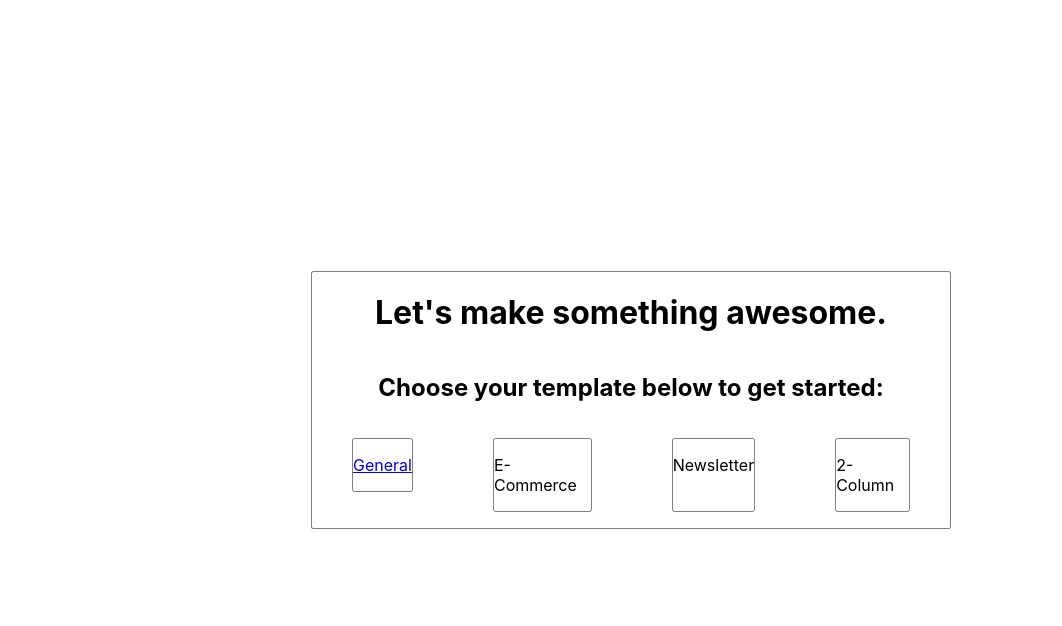
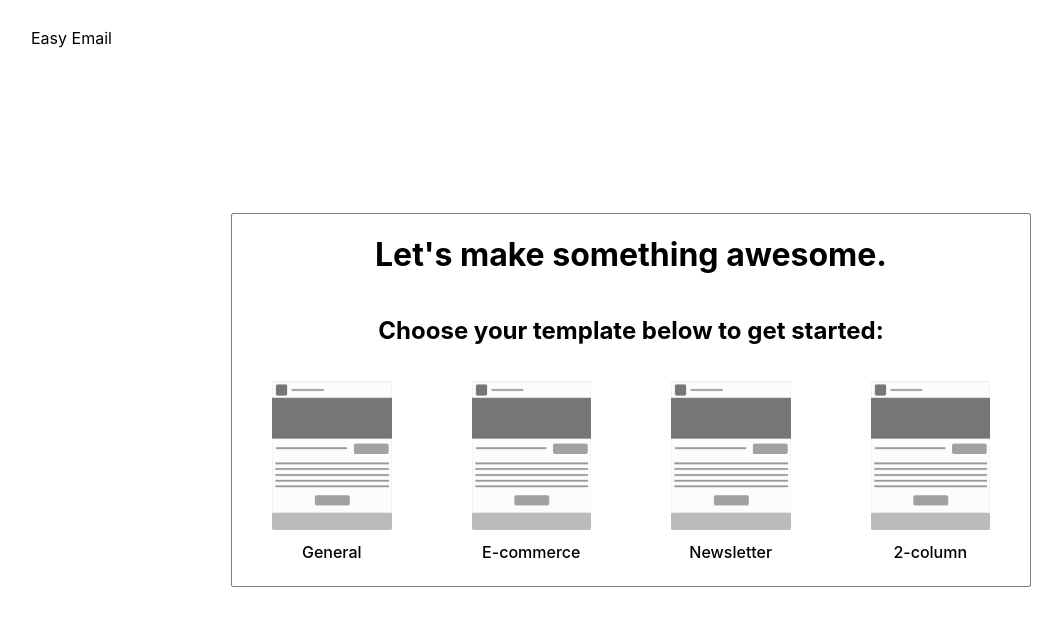
Before and after one commit to ryanbahan/easy-email-2020, a React (Create React App) app: page / in a window 1280 px wide. Shown: the top 626 px of the page, without its empty margins (9-1071 px from the left). Built offline with nearby package versions, Linux system fonts and the light colour scheme.

Commit message:
Update landing page

```diff
--- /dev/null
+++ b/src/views/LandingPage/LandingPage.css
@@ -0,0 +1,5 @@
+a {
+  text-decoration: none;
+  font-weight: 500;
+  color: #000;
+}
--- a/src/views/LandingPage/LandingPage.js
+++ b/src/views/LandingPage/LandingPage.js
@@ -1,17 +1,39 @@
 import React from 'react';
 import { Link } from 'react-router-dom';
+import './LandingPage.css'
 
 const LandingPage = () => {
   return (
     <div style={{position: "absolute", zIndex: "10", display: "flex", flexDirection: "column", width: "100%", height: "100vh", justifyContent: "center", alignItems: "center"}}>
-      <div style={{display: "flex", flexDirection: "column", width: "50%", border: "solid 0.5px rgba(0,0,0,0.5)", borderRadius: "2.5px", justifyContent: "center", alignItems: "center", backgroundColor: "#fff"}}>
+      <p style={{position: "absolute", top: "0.75rem", left: "2.5rem"}}>Easy Email</p>
+      <div style={{display: "flex", flexWrap: "wrap", flexDirection: "column", width: "50rem", border: "solid 0.5px rgba(0,0,0,0.5)", borderRadius: "2.5px", justifyContent: "center", alignItems: "center", backgroundColor: "#fff"}}>
         <h1>Let's make something awesome.</h1>
         <h2>Choose your template below to get started:</h2>
         <div style={{display: "flex"}}>
-          <Link to="/general"><figure style={{border: "solid 0.5px rgba(0,0,0,0.5)", borderRadius: "2.5px",}}><p>General</p></figure></Link>
-          <figure style={{border: "solid 0.5px rgba(0,0,0,0.5)", borderRadius: "2.5px",}}><p>E-Commerce</p></figure>
-          <figure style={{border: "solid 0.5px rgba(0,0,0,0.5)", borderRadius: "2.5px",}}><p>Newsletter</p></figure>
-          <figure style={{border: "solid 0.5px rgba(0,0,0,0.5)", borderRadius: "2.5px",}}><p>2-Column</p></figure>
+          <Link to="/general">
+            <figure>
+              <img src={`${process.env.PUBLIC_URL}/easyemail2.png`} alt="general template" style={{width: "100%"}}/>
+              <figcaption style={{display: "flex", justifyContent: "center", padding: "0.5rem 0"}}>General</figcaption>
+            </figure>
+          </Link>
+          <Link to="/commerce">
+          <figure>
+            <img src={`${process.env.PUBLIC_URL}/easyemail2.png`} alt="general template" style={{width: "100%"}}/>
+            <figcaption style={{display: "flex", justifyContent: "center", padding: "0.5rem 0"}}>E-commerce</figcaption>
+          </figure>
+          </Link>
+          <Link to="/newsletter">
+          <figure>
+            <img src={`${process.env.PUBLIC_URL}/easyemail2.png`} alt="general template" style={{width: "100%"}}/>
+            <figcaption style={{display: "flex", justifyContent: "center", padding: "0.5rem 0"}}>Newsletter</figcaption>
+          </figure>
+          </Link>
+          <Link to="/2-column">
+          <figure>
+            <img src={`${process.env.PUBLIC_URL}/easyemail2.png`} alt="general template" style={{width: "100%"}}/>
+            <figcaption style={{display: "flex", justifyContent: "center", padding: "0.5rem 0"}}>2-column</figcaption>
+          </figure>
+          </Link>
         </div>
       </div>
     </div>
```
Also changed, not shown: public/easyemail2.png (added).
